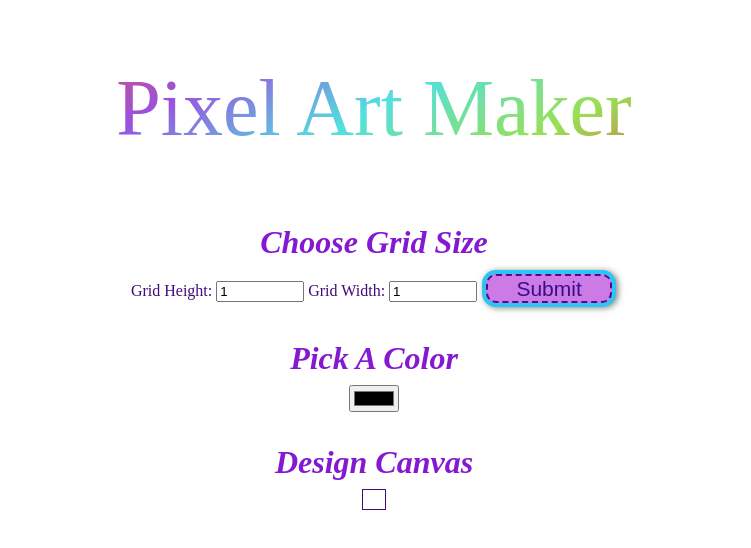
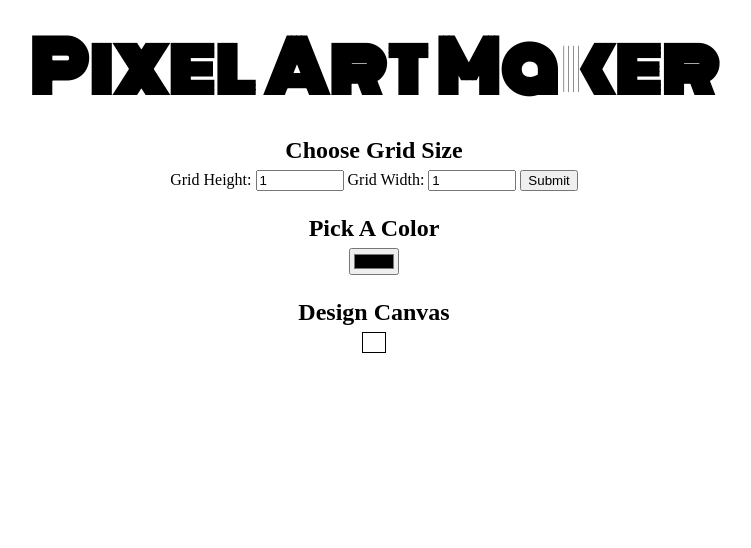
Before and after one commit to sabrinatolle/Pixel-Art-Maker, a plain HTML site: page index.html in a window 1280 px wide. Shown: the whole page, without its empty margins (266-1017 px from the left). Drawn offline with Linux system fonts and the light colour scheme.

Commit message:
Update styles.css

```diff
--- a/styles.css
+++ b/styles.css
@@ -1,29 +1,15 @@
 body {
   text-align: center;
-
-}
-@import url(https://fonts.googleapis.com/css?family=Roboto+Slab:400);
-
-
-
-h1  {
-  display: table;
-  margin: 0 auto;
-  font-family: "Roboto Slab";
-  font-weight: 400;
-  font-size: 5em;
-  background: linear-gradient(330deg, #e05252 0%, #99e052 25%, #52e0e0 50%, #9952e0 75%, #e05252 100%);
-  -webkit-background-clip: text;
-  -webkit-text-fill-color: transparent;
-  line-height: 200px;
 }
 
+h1 {
+  font-family: Monoton;
+  font-size: 70px;
+  margin: 0.2em;
+}
 
 h2 {
   margin: 1em 0 0.25em;
-  font-style: italic;
-  font-size: 2em;
-  color: #8519D2;
 }
 
 h2:first-of-type {
@@ -33,7 +19,7 @@ h2:first-of-type {
 table,
 tr,
 td {
-  border: 1px solid rgb(67, 10, 121);
+  border: 1px solid black;
 }
 
 table {
@@ -49,27 +35,6 @@ td {
   width: 20px;
 }
 
-form {
-  color:rgb(67, 10, 121);
-
-}
 input[type="number"] {
   width: 6em;
-
 }
-input[type="submit"]{
-  padding: 2px;
-  margin: 5px;
-  background: #cc7ae6;
-  color: rgb(56, 13, 138);
-  font-size: 21px;
-  font-weight: bold;
-  line-height: 1em;
-  border: 2px dashed rgb(86, 7, 138);
- width: 6em;
-  border-radius: 10px;
-  box-shadow: 0 0 0 4px #2dc5f3, 2px 1px 6px 4px rgba(10, 10, 0, 0.5);
-
-  font-weight: normal;
-
-}
```
